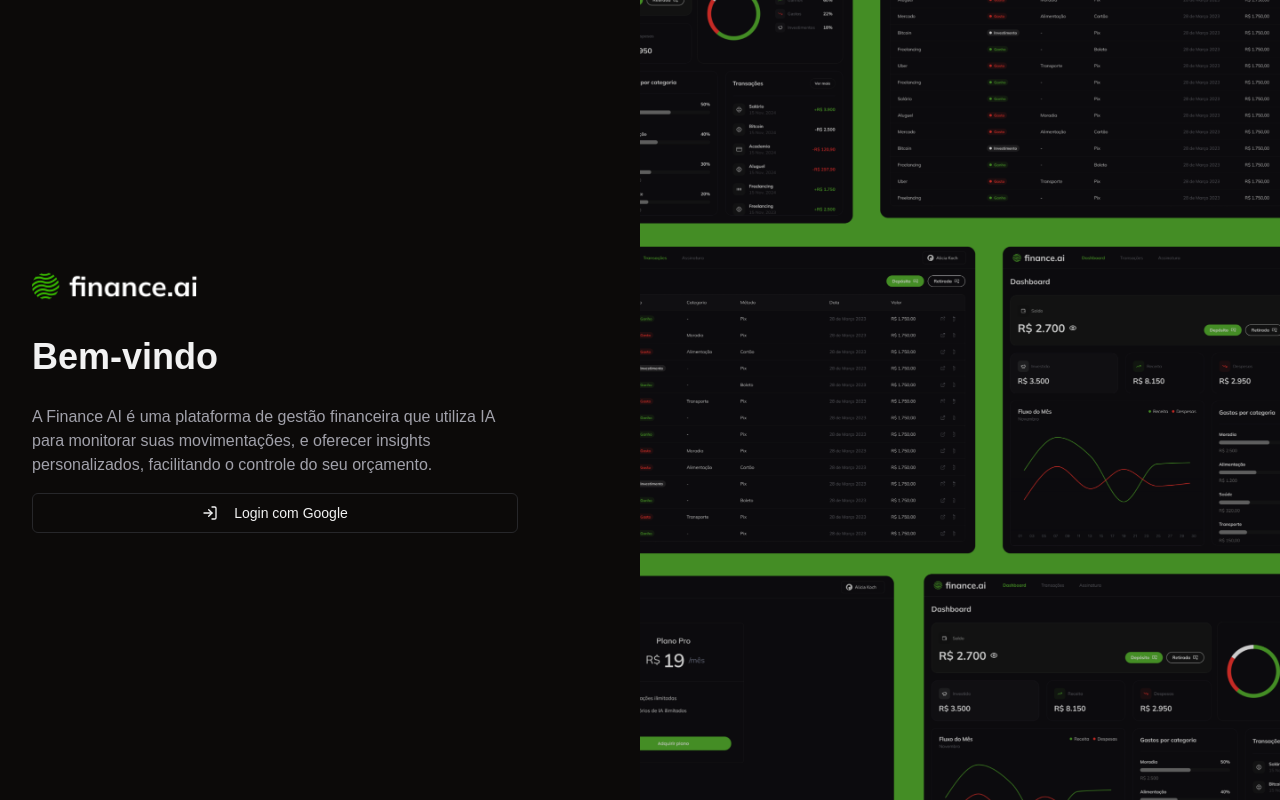
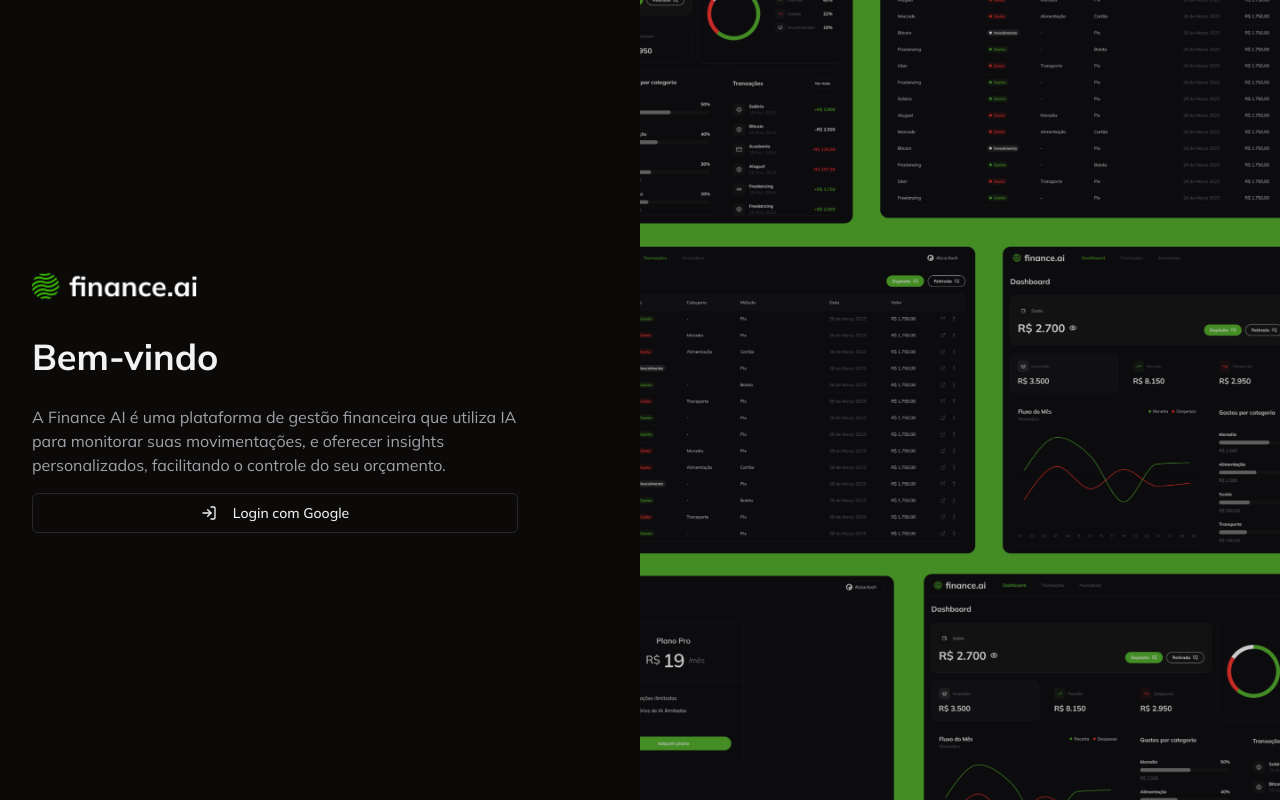
Before and after one commit to AndrewMalcher/finance-ai, a Next.js app: page /login in a window 1280 px wide. Built offline with nearby package versions, Linux system fonts and the light colour scheme; no server answers.

Commit message:
feat: update font to mulish

```diff
--- a/app/layout.tsx
+++ b/app/layout.tsx
@@ -1,19 +1,23 @@
 import type { Metadata } from "next";
-import localFont from "next/font/local";
 import "./globals.css";
 import { ClerkProvider } from "@clerk/nextjs";
 import { dark } from "@clerk/themes";
+import { Mulish } from "next/font/google";
 
-const geistSans = localFont({
-  src: "./fonts/GeistVF.woff",
-  variable: "--font-geist-sans",
-  weight: "100 900",
+const mulish = Mulish({
+  subsets: ["latin-ext"],
 });
-const geistMono = localFont({
-  src: "./fonts/GeistMonoVF.woff",
-  variable: "--font-geist-mono",
-  weight: "100 900",
-});
+
+// const geistSans = localFont({
+//   src: "./fonts/GeistVF.woff",
+//   variable: "--font-geist-sans",
+//   weight: "100 900",
+// });
+// const geistMono = localFont({
+//   src: "./fonts/GeistMonoVF.woff",
+//   variable: "--font-geist-mono",
+//   weight: "100 900",
+// });
 
 export const metadata: Metadata = {
   title: "Create Next App",
@@ -27,9 +31,7 @@
 }>) {
   return (
     <html lang="en">
-      <body
-        className={`${geistSans.variable} ${geistMono.variable} dark antialiased`}
-      >
+      <body className={`${mulish.className} dark antialiased`}>
         <ClerkProvider
           appearance={{
             baseTheme: dark,
```
Also changed, not shown: app/fonts/GeistMonoVF.woff (deleted), app/fonts/GeistVF.woff (deleted).
